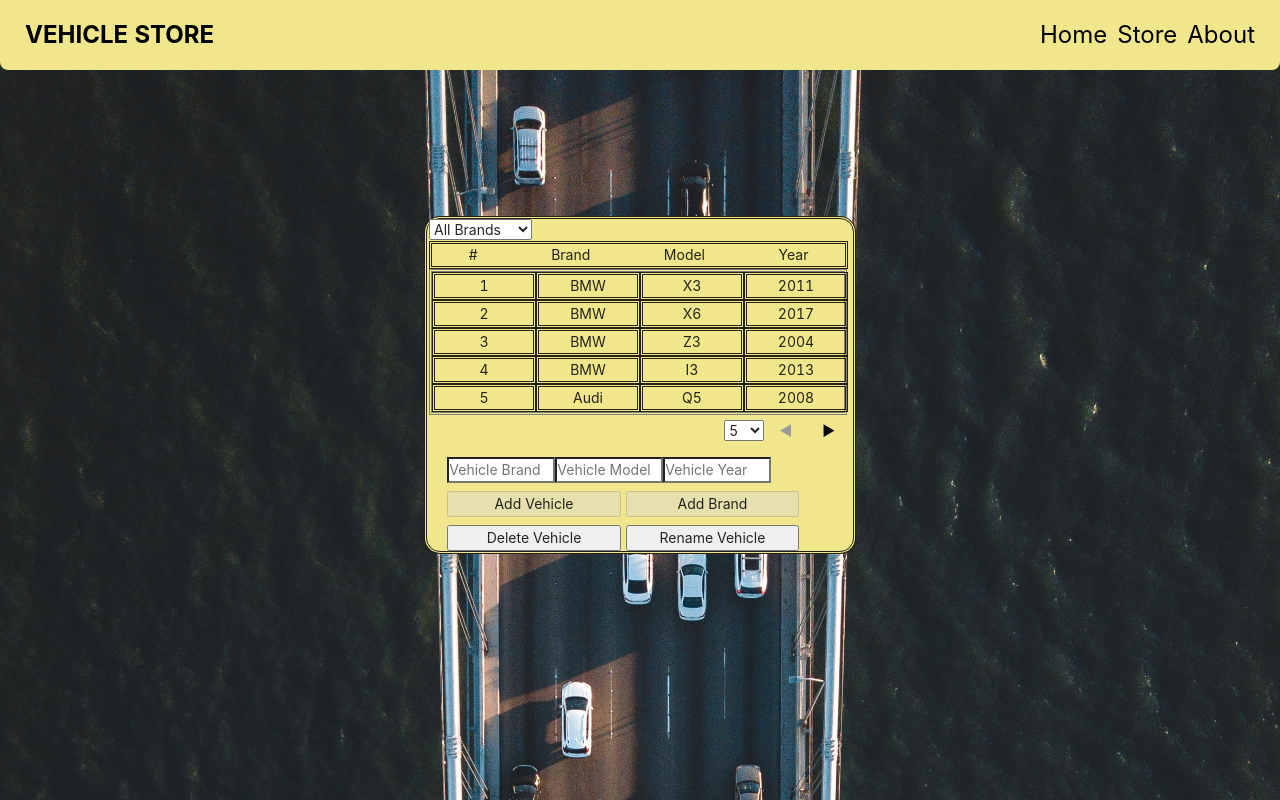
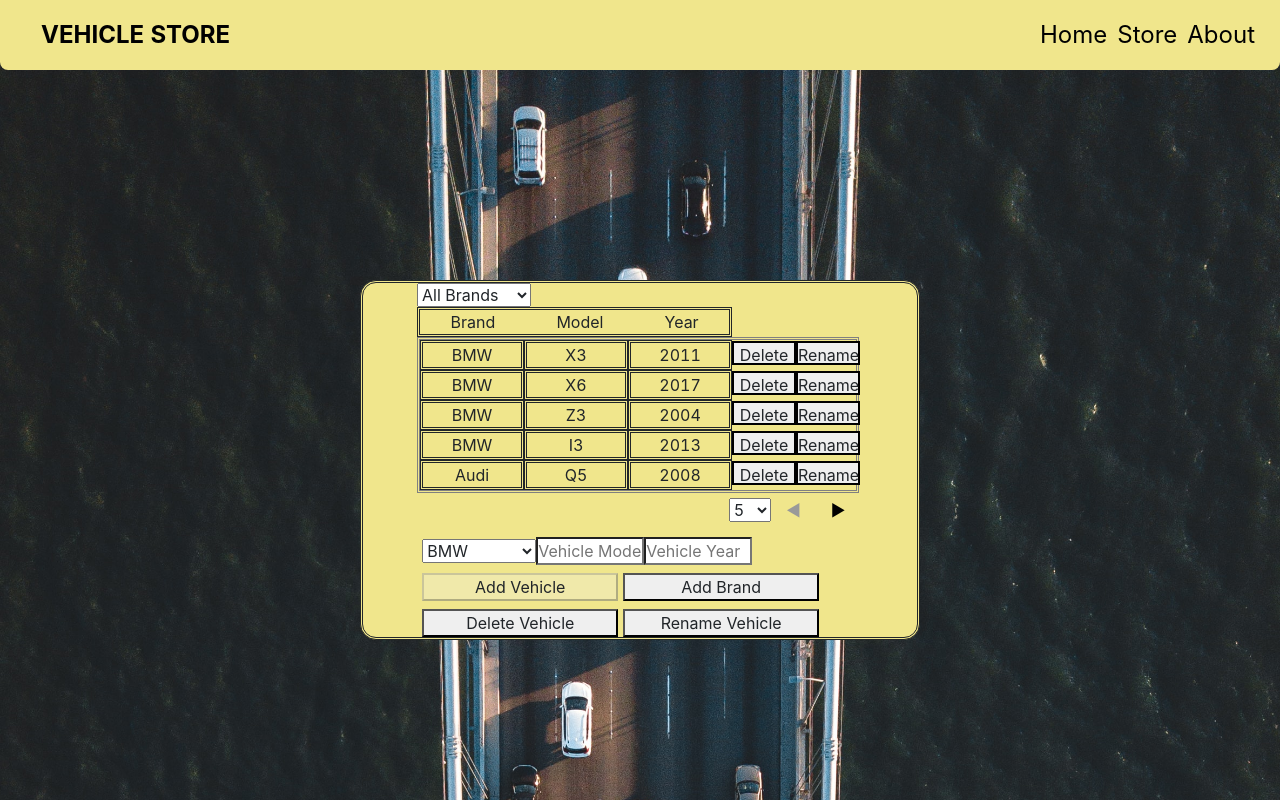
Before and after one commit to MarinB747/mono-wbsite, a React (Create React App) app: page /store in a window 1280 px wide. Built offline with nearby package versions, Linux system fonts and the light colour scheme.

Commit message:
rename & delte buttons, ad brand fix

```diff
--- a/package.json
+++ b/package.json
@@ -9,14 +9,17 @@
     "@testing-library/react": "^11.2.5",
     "@testing-library/user-event": "^12.8.3",
     "babel-plugin-import": "^1.13.3",
+    "bootstrap": "^4.6.0",
     "clsx": "^1.1.1",
     "customize-cra": "^1.0.0",
     "mobx": "^6.1.8",
     "mobx-react": "^7.1.0",
+    "modal": "^1.2.0",
     "prop-types": "^15.7.2",
     "react": "^17.0.2",
     "react-app-rewire-mobx": "^1.0.9",
     "react-app-rewired": "^2.1.8",
+    "react-bootstrap": "^1.5.2",
     "react-dom": "^17.0.2",
     "react-router-dom": "^5.2.0",
     "react-scripts": "4.0.3",
--- a/src/Pages/Pages.css
+++ b/src/Pages/Pages.css
@@ -44,7 +44,7 @@
   display: flex;
   align-items: center;
   justify-content: center;
-  width: 27rem;
+  width: 35rem;
   background-color: khaki;
   position: relative;
   margin-top: 50%;
@@ -63,7 +63,7 @@
 .vehicle__list--header {
   display: flex;
   border-style: double;
-  width: 26.2rem;
+  width: 19.7rem;
   justify-content: space-around;
 }
 .vehicle__list--btn {
@@ -118,3 +118,9 @@
   box-shadow: none;
   color: #999;
 }
+.vehicle__column--button {
+  border-style: double;
+  width: 4rem;
+  text-align: center;
+  height: 1.5rem;
+}
--- a/src/Pages/VehicleForm.jsx
+++ b/src/Pages/VehicleForm.jsx
@@ -1,6 +1,7 @@
 import React, { useState, useContext } from "react";
 import { StoreContext } from "./VehicleListPage";
 import "./Pages.css";
+import BrandModal from "./modal/BrandModal";
 
 export default function VehicleForm() {
   const store = useContext(StoreContext);
@@ -8,6 +9,7 @@ export default function VehicleForm() {
   const [vehicleModel, setVehicleModel] = useState("");
   const [vehicleYear, setVehicleYear] = useState("");
   const [submitDisabled, setSubmitDisabled] = useState(true);
+  const [modalShow, setModalShow] = useState(false);
   const onRename = () => {
     const getId = prompt("Which vehicle to change, use id");
     const byId = parseInt(getId);
@@ -19,22 +21,6 @@ export default function VehicleForm() {
     store.vehicle[objRename].brand_slug = newBrand.toLowerCase();
     store.vehicle[objRename].model = newModel;
     store.vehicle[objRename].year = newYear;
-  };
-  const onDelete = () => {
-    const determineId = prompt("Delete by id", "");
-    const id = store.vehicle.find((item) => item.id == determineId);
-    store.vehicle.remove(id);
-  };
-  const pushBrand = () => {
-    store.addBrand({
-      name: vehicleBrand,
-      slug: vehicleBrand.toLowerCase(),
-      id:
-        Math.max.apply(
-          null,
-          store.vehicle.map((obj) => obj.id)
-        ) + 1,
-    });
   };
 
   return (
@@ -56,22 +42,14 @@ export default function VehicleForm() {
       }}
     >
       <div>
-        <input
-          className="vehicle__input"
-          placeholder="Vehicle Brand"
-          type="text"
-          value={vehicleBrand}
-          onChange={(e) => {
-            if (e.target.value.match("^[a-zA-Z ]*$") != null) {
-              setVehicleBrand(e.target.value);
-            }
-            if (vehicleBrand && vehicleModel && vehicleYear !== "") {
-              setSubmitDisabled(false);
-            } else {
-              setSubmitDisabled(true);
-            }
-          }}
-        />
+        <select
+          className="vehicle__dropdown"
+          onClick={(e) => setVehicleBrand(e.target.value)}
+        >
+          {store.brand.map((brand) => (
+            <option value={brand.name}>{brand.name}</option>
+          ))}
+        </select>
         <input
           className="vehicle__input"
           type="text"
@@ -79,7 +57,7 @@ export default function VehicleForm() {
           value={vehicleModel}
           onChange={(e) => {
             setVehicleModel(e.target.value);
-            if (vehicleBrand && vehicleModel && vehicleYear !== "") {
+            if (vehicleModel && vehicleYear !== "") {
               setSubmitDisabled(false);
             } else {
               setSubmitDisabled(true);
@@ -95,7 +73,7 @@ export default function VehicleForm() {
             if (e.target.value.match("^[0-9]{1,4}$") != null) {
               setVehicleYear(e.target.value);
             }
-            if (vehicleBrand && vehicleModel && vehicleYear !== "") {
+            if (vehicleModel && vehicleYear !== "") {
               setSubmitDisabled(false);
             } else {
               setSubmitDisabled(true);
@@ -114,17 +92,23 @@ export default function VehicleForm() {
       <button
         className="vehicle__btn--submit"
         type="button"
-        onClick={pushBrand}
-        disabled={submitDisabled}
+        onClick={() => setModalShow(true)}
       >
         Add Brand
       </button>
-      <button className="vehicle__btn--submit" type="button" onClick={onDelete}>
+      <button className="vehicle__btn--submit" type="button">
         Delete Vehicle
       </button>
       <button className="vehicle__btn--submit" type="button" onClick={onRename}>
         Rename Vehicle
       </button>
+      <BrandModal
+        autoFocus={true}
+        aria-labelledby="contained-modal-title-vcenter"
+        show={modalShow}
+        onHide={() => setModalShow(false)}
+        onSubmit={() => setModalShow(false)}
+      />
     </form>
   );
 }
--- a/src/Pages/VehicleList.jsx
+++ b/src/Pages/VehicleList.jsx
@@ -11,11 +11,23 @@ export default function VehicleList(props) {
   const startIndex = currentPage * rowsPerPage - rowsPerPage;
   const endIndex = startIndex + rowsPerPage;
   const pageCount = [{ pages: 5 }, { pages: 10 }, { pages: 20 }];
-
-  function sortById() {
-    store.vehicle.sort((b, a) => (a.id < b.id ? 1 : a.id > b.id ? -1 : 0));
-  }
-
+  const [newBrand, setNewBrand] = useState();
+  const [newModel, setNewModel] = useState();
+  const [newYear, setNewYear] = useState();
+  const [showRenameForm, setShowRenameForm] = useState(false);
+  const [renameId, setRenameId] = useState();
+  const getId = (item) => {
+    setRenameId(item);
+  };
+  const onRename = () => {
+    const findId = renameId;
+    const byId = parseInt(findId);
+    const objRename = store.vehicle.findIndex((obj) => obj.id === byId);
+    store.vehicle[objRename].brand = newBrand;
+    store.vehicle[objRename].brand_slug = newBrand.toLowerCase();
+    store.vehicle[objRename].model = newModel;
+    store.vehicle[objRename].year = newYear;
+  };
   function sortByBrand() {
     store.vehicle.sort((b, a) =>
       a.brand < b.brand ? 1 : a.brand > b.brand ? -1 : 0
@@ -44,6 +56,11 @@ export default function VehicleList(props) {
     setFilterBrand(e.target.value);
   };
 
+  const onDelete = (item) => {
+    const determineId = item;
+    const id = store.vehicle.find((item) => item.id === determineId);
+    store.vehicle.remove(id);
+  };
   return useObserver(() => (
     <div>
       <select className="vehicle__dropdown" onClick={filterByBrand}>
@@ -53,13 +70,6 @@ export default function VehicleList(props) {
         ))}
       </select>
       <div className="vehicle__list--header">
-        <button
-          className="vehicle__list--btn"
-          type="button"
-          onClick={() => sortById(store.vehicle)}
-        >
-          #
-        </button>
         <button
           className="vehicle__list--btn"
           type="button"
@@ -94,10 +104,7 @@ export default function VehicleList(props) {
             })
             .slice(startIndex, endIndex)
             .map((vehicle) => (
-              <tr key={vehicle.id}>
-                <td className="vehicle__list--wrapper">
-                  <li className="vehicle__column">{vehicle.id}</li>
-                </td>
+              <tr>
                 <td className="vehicle__list--wrapper">
                   <li className="vehicle__column">{vehicle.brand}</li>
                 </td>
@@ -106,6 +113,27 @@ export default function VehicleList(props) {
                 </td>
                 <td className="vehicle__list--wrapper">
                   <li className="vehicle__column">{vehicle.year}</li>
+                </td>
+                <td className="vehicle__list--wrapper">
+                  <button
+                    className="vehicle__column--button"
+                    value={vehicle.id}
+                    onClick={() => onDelete(vehicle.id)}
+                  >
+                    Delete
+                  </button>
+                </td>
+                <td className="vehicle__list--wrapper">
+                  <button
+                    className="vehicle__column--button"
+                    value={vehicle.id}
+                    onClick={() => {
+                      setShowRenameForm(true);
+                      getId(vehicle.id);
+                    }}
+                  >
+                    Rename
+                  </button>
                 </td>
               </tr>
             ))}
@@ -130,6 +158,43 @@ export default function VehicleList(props) {
           ▶
         </button>
       </div>
+      {showRenameForm ? (
+        <form onSubmit={onRename} value={showRenameForm}>
+          <p>Input New Brand</p>
+          <select
+            className="vehicle__dropdown"
+            onClick={(e) => setNewBrand(e.target.value)}
+          >
+            {store.brand.map((brand) => (
+              <option value={brand.name}>{brand.name}</option>
+            ))}
+          </select>
+          <p>Input New Model</p>
+          <input
+            type="text"
+            placeholder="Vehicle Model"
+            value={newModel}
+            onChange={(e) => setNewModel(e.target.value)}
+          />
+          <p>Input New Year</p>
+          <input
+            type="text"
+            placeholder="Vehicle Year "
+            value={newYear}
+            onChange={(e) => setNewYear(e.target.value)}
+          />
+          <button
+            className="vehicle__btn--submit"
+            type="submit"
+            onClick={() => {
+              onRename();
+              setShowRenameForm(false);
+            }}
+          >
+            Rename Vehicle
+          </button>
+        </form>
+      ) : null}
     </div>
   ));
 }
--- /dev/null
+++ b/src/Pages/modal/BrandModal.jsx
@@ -0,0 +1,44 @@
+import React, { useState, useContext } from "react";
+import { StoreContext } from "../VehicleListPage";
+import Modal from "react-bootstrap/Modal";
+import "bootstrap/dist/css/bootstrap.min.css";
+
+export default function BrandModal(props) {
+  const store = useContext(StoreContext);
+  const [vehicleBrand, setVehicleBrand] = useState("");
+
+  const pushBrand = () => {
+    store.addBrand({
+      name: vehicleBrand,
+      slug: vehicleBrand.toLowerCase(),
+      id:
+        Math.max.apply(
+          null,
+          store.vehicle.map((obj) => obj.id)
+        ) + 1,
+    });
+  };
+  return (
+    <Modal
+      {...props}
+      size="lg"
+      aria-labelledby="contained-modal-title-vcenter"
+      centered
+    >
+      <Modal.Header className="error_header" closeButton>
+        <Modal.Title id="contained-modal-title-vcenter">Error</Modal.Title>
+      </Modal.Header>
+      <Modal.Body className="error_body">
+        <p>What is new brand's name?</p>
+        <input
+          value={vehicleBrand}
+          onChange={(e) => setVehicleBrand(e.target.value)}
+        />
+        <button type="submit" onClick={pushBrand}>
+          {" "}
+          Add Brand
+        </button>
+      </Modal.Body>
+    </Modal>
+  );
+}
```
Also changed, not shown: 1 other file (tests, documents, lock files or other folders).
